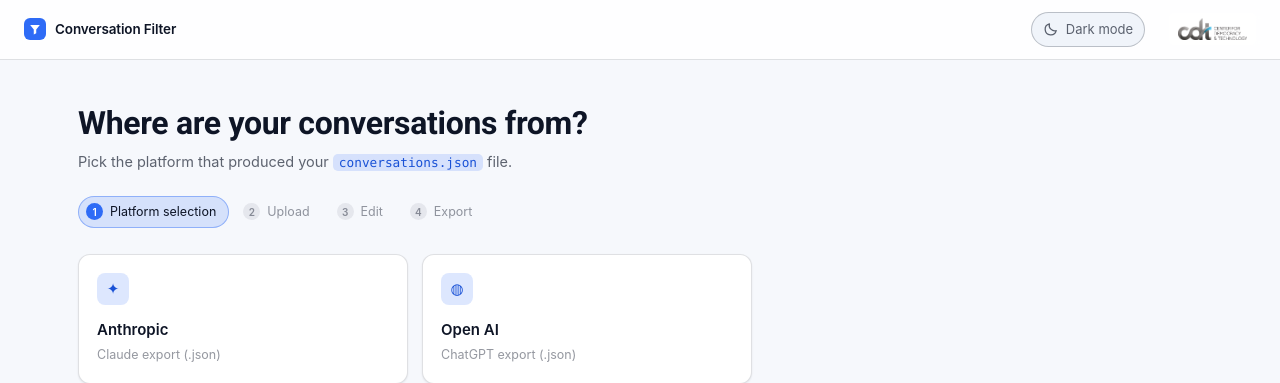
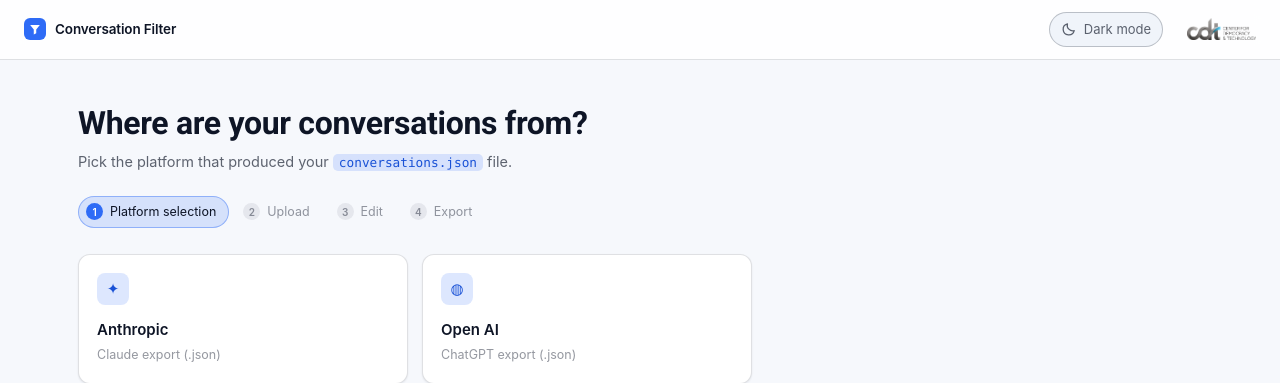
Before and after one commit to CenDemTech/selective-memory, a Flask app: page / in a window 1280 px wide. Shown: the top 383 px of the page. Run offline with Flask 3, Linux system fonts and the light colour scheme.

Commit message:
Use the white CDT logo in dark mode
Adds the reversed logo and swaps between it and the dark-ink original
on [data-theme]. The swap is CSS rather than a scripted src change, so
the right file is correct on the first paint — the theme is applied by
an inline <head> script that runs before app.js.

This also retires the white chip behind the logo. It existed only to
rescue the dark-ink art on the near-black bar; each theme now has a
logo that contrasts with its own bar, and the chip was invisible
against the light theme's bar anyway.

Alt text stays on the ink version only, with the white one aria-hidden,
so a screen reader doesn't announce the organisation twice.

Co-Authored-By: Claude Opus 5 (1M context) <noreply@anthropic.com>

```diff
--- a/data-portability-app/static/style.css
+++ b/data-portability-app/static/style.css
@@ -248,16 +248,21 @@ code {
 :root[data-theme="light"] .theme-toggle .icon-sun { display: none; }
 :root[data-theme="light"] .theme-toggle .icon-moon { display: flex; }
 
+/* No background chip any more: each theme now has a logo whose ink already
+   contrasts with its bar, so the light plate the dark-ink art used to need
+   is obsolete (and was invisible against the light theme's bar regardless). */
 .cdt-mark {
   display: flex;
   align-items: center;
-  padding: 5px 9px;
-  border-radius: 6px;
-  background: var(--white);
   transition: opacity .18s var(--ease);
 }
 .cdt-mark:hover { opacity: .82; }
 .cdt-logo { display: block; height: 22px; width: auto; }
+
+/* Light theme shows the dark-ink original; dark theme shows the white one. */
+.cdt-logo-white { display: none; }
+:root[data-theme="dark"] .cdt-logo-ink { display: none; }
+:root[data-theme="dark"] .cdt-logo-white { display: block; }
 .brand { display: flex; align-items: center; gap: 9px; }
 .brand-name { font-size: 13.5px; font-weight: 600; letter-spacing: -.01em; }
 .brand-mark {
--- a/data-portability-app/templates/index.html
+++ b/data-portability-app/templates/index.html
@@ -41,12 +41,15 @@
     <span class="theme-label" id="theme-label">Light mode</span>
   </button>
 
-  <!-- The logo is dark ink on transparent, so it sits on a light chip to stay
-       legible against the near-black bar. -->
+  <!-- Two files, swapped by theme in CSS rather than by script, so the right
+       one is correct on the very first paint. The dark-ink original would be
+       invisible on the near-black bar; the white one on the light bar. -->
   <a class="cdt-mark" href="https://cdt.org/topics/ai-governance-lab/"
      target="_blank" rel="noopener noreferrer">
     <img src="{{ url_for('static', filename='img/cdt-logo.png') }}"
-         alt="Center for Democracy &amp; Technology" class="cdt-logo">
+         alt="Center for Democracy &amp; Technology" class="cdt-logo cdt-logo-ink">
+    <img src="{{ url_for('static', filename='img/cdt-logo-white.png') }}"
+         alt="" aria-hidden="true" class="cdt-logo cdt-logo-white">
   </a>
 </header>
 
```
Also changed, not shown: assets/CDT-logo-white.png (added), data-portability-app/static/img/cdt-logo-white.png (added).
